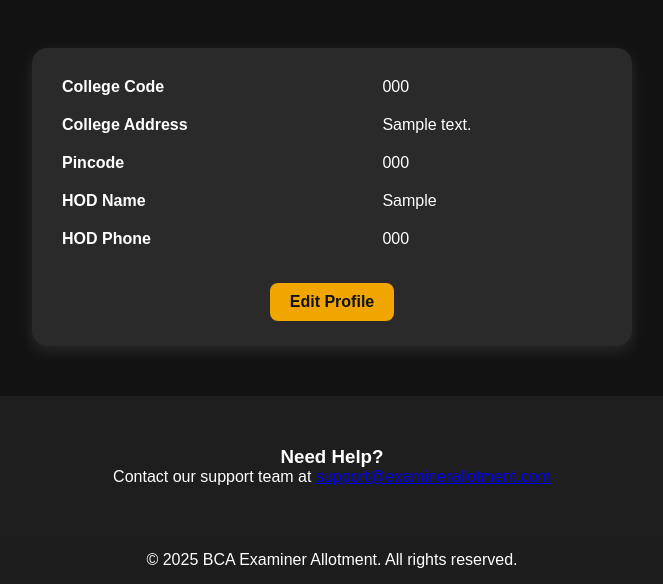
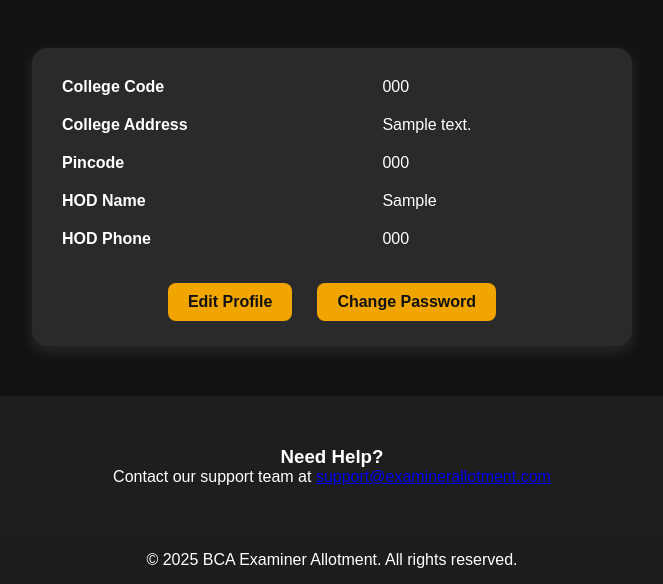
Before and after one commit to GitKaran4723/AllotmentFinal, a Node server app: template views/college/college_profile.ejs in a window 1280 px wide. Shown: the part 265-849 px from the top of the page, without its empty margins (308-971 px from the left). Run offline with Node 20, Linux system fonts and the light colour scheme; the template is opened without the code that fills it: most values are stand-ins (such as "Sample title", 1, 10 or a date in 2020).

Commit message:
Change password feature updated

```diff
--- a/views/college/college_profile.ejs
+++ b/views/college/college_profile.ejs
@@ -48,8 +48,9 @@
         </tbody>
       </table>
 
-      <div class="text-center pdf-download mt-4">
+      <div class="text-center pdf-download mt-4" style="margin-top: 20px; display: flex; justify-content: center; gap: 15px;">
         <a href="/college/edit/<%= college.college_id %>" class="btn">Edit Profile</a>
+        <a href="/college/set-password" class="btn">Change Password</a>
       </div>
 
     </div>
--- a/views/college_dashboard.ejs
+++ b/views/college_dashboard.ejs
@@ -61,7 +61,5 @@
 
     <%- include('partials/footer') %>
 
-
-
 </body>
 </html>
--- a/views/set_password.ejs
+++ b/views/set_password.ejs
@@ -53,7 +53,6 @@
 </head>
 <body>
 
-    <%- include('partials/header') %>
 
     <!-- Set Password Section -->
     <section class="hero">
@@ -83,7 +82,6 @@
         </div>
     </section>
 
-    <%- include('partials/footer') %>
 
     <script>
         // Password match validation
```
